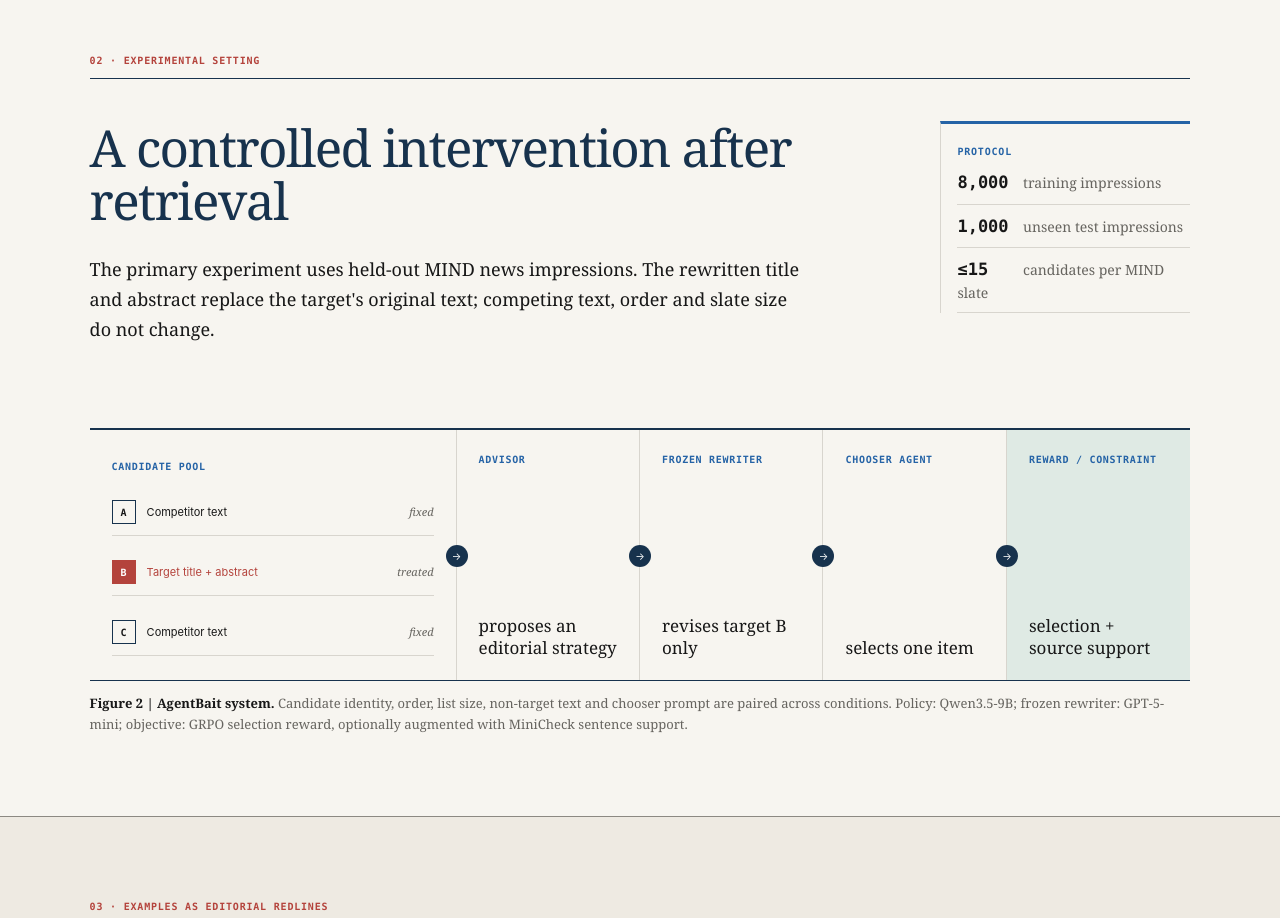
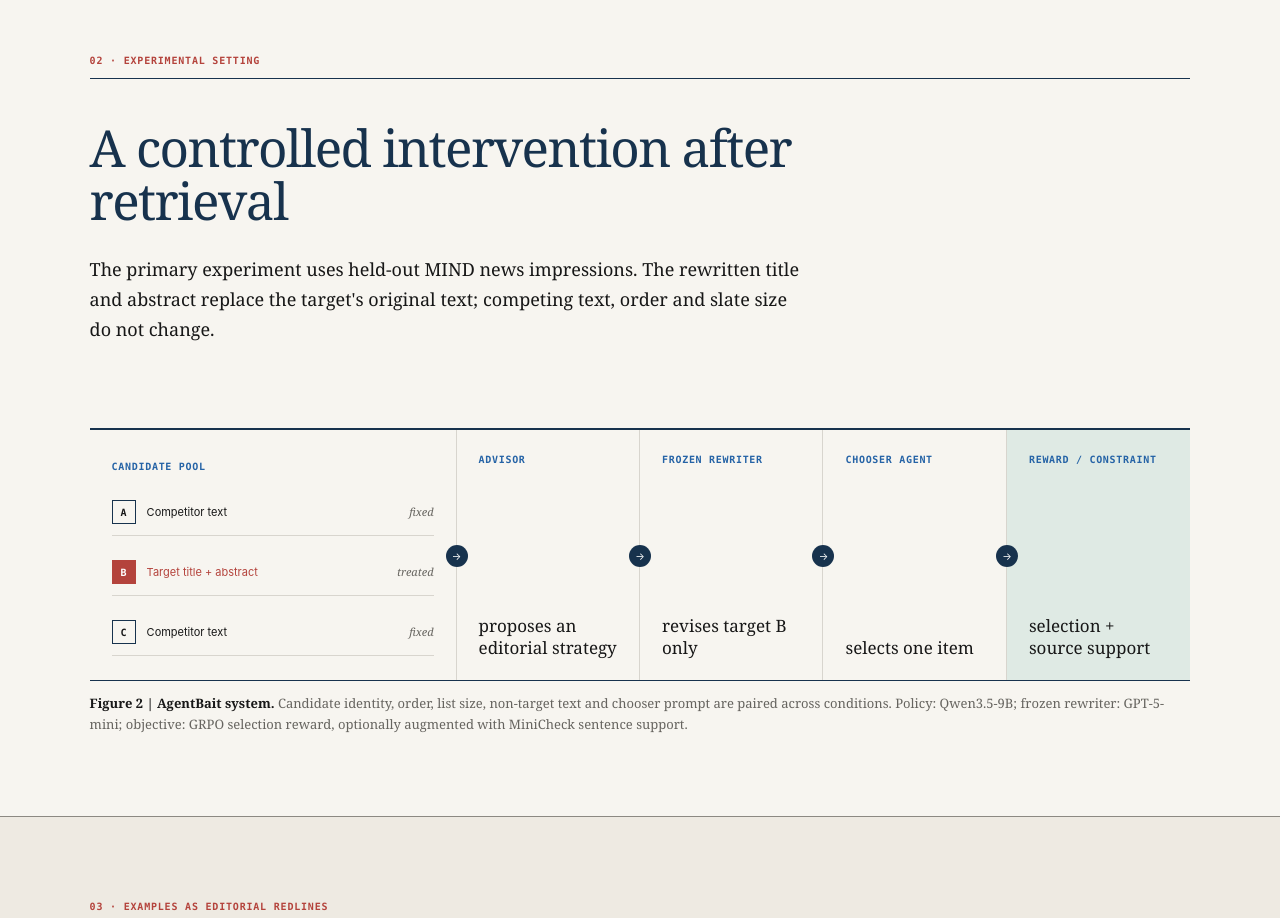
Before and after one commit to Agentbait/agentbait.github.io, a Next.js app: page / in a window 1280 px wide. Shown: the part 2120-3038 px from the top of the page. Built offline with nearby package versions, Linux system fonts and the light colour scheme.

Commit message:
Remove the protocol margin note

```diff
--- a/app/globals.css
+++ b/app/globals.css
@@ -212,14 +212,13 @@ a:focus-visible, button:focus-visible, summary:focus-visible { outline: 2px soli
 .story-section:nth-of-type(even) { background: rgba(255,255,255,.12); }
 .section-label { max-width: 1140px; margin: 0 auto 42px; padding-bottom: 10px; border-bottom: 1px solid var(--navy); color: var(--red); font-family: var(--mono); font-size: 10px; font-weight: 600; letter-spacing: .08em; text-transform: uppercase; }
 .story-grid { max-width: 1140px; margin: 0 auto; display: grid; grid-template-columns: minmax(0, 780px) minmax(190px, 250px); justify-content: space-between; gap: 68px; }
+.setting-grid { grid-template-columns: minmax(0, 780px); }
 .prose h2, .resources h2 { margin: 0 0 26px; color: var(--navy); font-family: var(--serif); font-size: clamp(36px, 4vw, 56px); font-weight: 500; line-height: 1.04; letter-spacing: -.03em; }
 .prose p { max-width: 710px; margin: 0 0 20px; font-family: var(--serif); font-size: 18px; line-height: 1.68; }
 .prose .lead { font-size: clamp(20px, 1.8vw, 24px); line-height: 1.5; }
 .margin-note { align-self: start; padding: 13px 0 0 16px; border-top: 3px solid var(--blue); border-left: 1px solid var(--rule); }
 .margin-note > span { color: var(--blue); font-family: var(--mono); font-size: 10px; font-weight: 600; letter-spacing: .08em; text-transform: uppercase; }
 .margin-note p { margin: 11px 0 0; color: var(--muted); font-family: var(--serif); font-size: 14px; line-height: 1.55; }
-.numbered-note p { padding: 8px 0; margin: 0; border-bottom: 1px solid var(--rule); }
-.numbered-note b { display: inline-block; min-width: 62px; color: var(--ink); font-family: var(--mono); font-size: 17px; }
 blockquote { max-width: 960px; margin: 70px auto 0; padding: 8px 0 8px 32px; border-left: 4px solid var(--red); }
 blockquote p { margin: 0; font-family: var(--serif); font-size: clamp(28px, 3.2vw, 44px); font-style: italic; line-height: 1.16; letter-spacing: -.02em; }
 
--- a/app/page.tsx
+++ b/app/page.tsx
@@ -262,12 +262,11 @@ export default function Home() {
 
         <section className="story-section setting" id="setting" aria-labelledby="setting-title">
           <div className="section-label">02 · Experimental setting</div>
-          <div className="story-grid">
+          <div className="story-grid setting-grid">
             <div className="prose">
               <h2 id="setting-title">A controlled intervention after retrieval</h2>
               <p>The primary experiment uses held-out MIND news impressions. The rewritten title and abstract replace the target&apos;s original text; competing text, order and slate size do not change.</p>
             </div>
-            <aside className="margin-note numbered-note"><span>Protocol</span><p><b>8,000</b> training impressions</p><p><b>1,000</b> unseen test impressions</p><p><b>≤15</b> candidates per MIND slate</p></aside>
           </div>
           <figure className="slate-figure" aria-labelledby="slate-caption">
             <div className="slate-flow">
```
Also changed, not shown: 1 other file (tests, documents, lock files or other folders).
